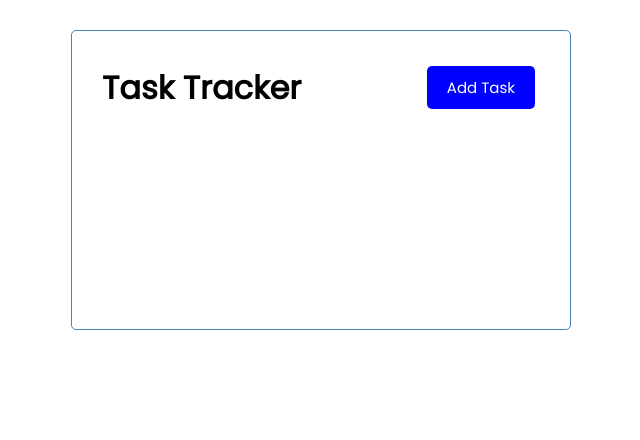
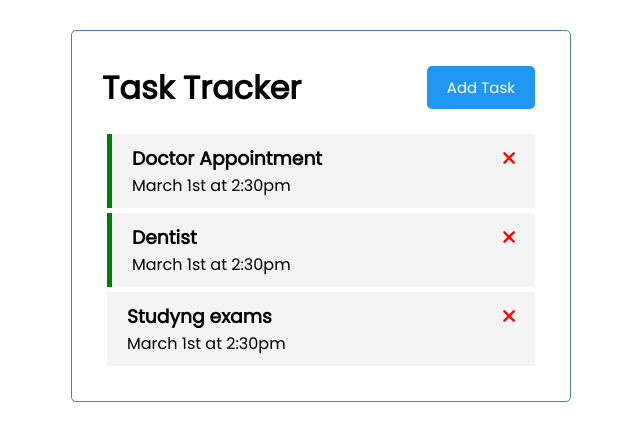
Before and after one commit to Anita-Liberatore/task-tracker-vuejs-fe, a Vue app: page / in a window 1280 px wide. Shown: the top 440 px of the page, without its empty margins (319-959 px from the left). Built offline with nearby package versions, Linux system fonts and the light colour scheme.

Commit message:
add delete method and reminder function

```diff
--- a/index.html
+++ b/index.html
@@ -5,6 +5,7 @@
     <link rel="icon" href="/favicon.ico" />
     <meta name="viewport" content="width=device-width, initial-scale=1.0" />
     <title>Task Tracker App</title>
+    <link rel="stylesheet" href="https://cdnjs.cloudflare.com/ajax/libs/font-awesome/6.1.1/css/all.min.css" />
   </head>
   <body>
     <div id="app"></div>
--- a/src/App.vue
+++ b/src/App.vue
@@ -1,36 +1,74 @@
 <template>
- <div class="container">
-    <Header
-      title="Task Tracker"
+  <div class="container">
+    <Header title="Task Tracker" />
+    <Tasks
+      @toggle-reminder="toggleReminder"
+      @delete-task="deleteTask"
+      :tasks="tasks"
     />
   </div>
 </template>
 
 <script>
-import Header from './components/Header.vue'
+import Header from "./components/Header.vue";
+import Tasks from "./components/Tasks.vue";
 
 export default {
   components: {
-    Header
+    Header,
+    Tasks,
   },
   data() {
+    return {
+      tasks: [],
+    };
+  },
+  created() {
+    this.tasks = [
+      {
+        id: 1,
+        text: "Doctor Appointment",
+        day: "March 1st at 2:30pm",
+        reminder: true,
+      },
+      {
+        id: 2,
+        text: "Dentist",
+        day: "March 1st at 2:30pm",
+        reminder: true,
+      },
 
+      {
+        id: 3,
+        text: "Studyng exams",
+        day: "March 1st at 2:30pm",
+        reminder: false,
+      },
+    ];
   },
   methods: {
+    deleteTask(id) {
+      this.tasks = this.tasks.filter((task) => task.id !== id);
+    },
 
+    toggleReminder(id) {
+      this.tasks = this.tasks.map((task) =>
+        task.id === id ? { ...task, reminder: !task.reminder } : task )
+    },
   },
-}
+};
 </script>
 
 <style>
-@import url('https://fonts.googleapis.com/css2?family=Poppins:wght@300;400&display=swap');
+@import url("https://fonts.googleapis.com/css2?family=Poppins:wght@300;400&display=swap");
+
 * {
   box-sizing: border-box;
   margin: 0;
   padding: 0;
 }
 body {
-  font-family: 'Poppins', sans-serif;
+  font-family: "Poppins", sans-serif;
 }
 .container {
   max-width: 500px;
--- a/src/components/Button.vue
+++ b/src/components/Button.vue
@@ -1,5 +1,5 @@
 <template>
- <button :style="{ background: color }" class="btn">{{label}}</button>
+ <button @click="onClick()" :style="{ background: color }" class="btn">{{label}}</button>
 </template>
 
 
@@ -9,6 +9,11 @@
   props: {
     label: String,
     color: String
+  },
+  methods: {
+      onClick() {
+          console.log("ciao")
+      }
   }
 }
 </script>
--- a/src/components/Header.vue
+++ b/src/components/Header.vue
@@ -1,7 +1,7 @@
 <template>
   <header>
     <h1>{{ title }}</h1>
-    <Button label="Add Task" color="blue"/>
+    <Button label="Add Task" color="#2196f3"/>
   </header>
 </template>
 
--- /dev/null
+++ b/src/components/Task.vue
@@ -0,0 +1,41 @@
+<template>
+  <div @dblclick="$emit('toggle-reminder', task.id)" :class="[task.reminder ? 'reminder' : '', 'task']">
+    <h3>{{ task.text }}
+        <i @click="$emit('delete-task', task.id)" class="fas fa-times"></i>
+    </h3>
+    <p>{{task.day}}</p>
+  </div>
+</template>
+
+<script>
+export default {
+  props: {
+    task: Object,
+  },
+  methods: {
+
+  }
+};
+</script>
+
+<style scoped>
+
+.fas {
+  color: red;
+}
+.task {
+  background: #f4f4f4;
+  margin: 5px;
+  padding: 10px 20px;
+  cursor: pointer;
+}
+.task.reminder {
+  border-left: 5px solid green;
+}
+.task h3 {
+  display: flex;
+  align-items: center;
+  justify-content: space-between;
+}
+
+</style>
--- /dev/null
+++ b/src/components/Tasks.vue
@@ -0,0 +1,18 @@
+<template>
+  <div :key="task.id" v-for="task in tasks">
+      <Task @toggle-reminder="$emit('toggle-reminder', task.id)" @delete-task="$emit('delete-task', task.id)" :task="task" />
+  </div>
+</template>
+
+<script>
+import Task from './Task.vue'
+export default {
+  props: {
+    tasks: Array,
+  },
+  components: {
+      Task
+  },
+  emits: ['delete-task', 'toggle-reminder']
+};
+</script>
```
Also changed, not shown: src/components/AddTask.vue (added).
